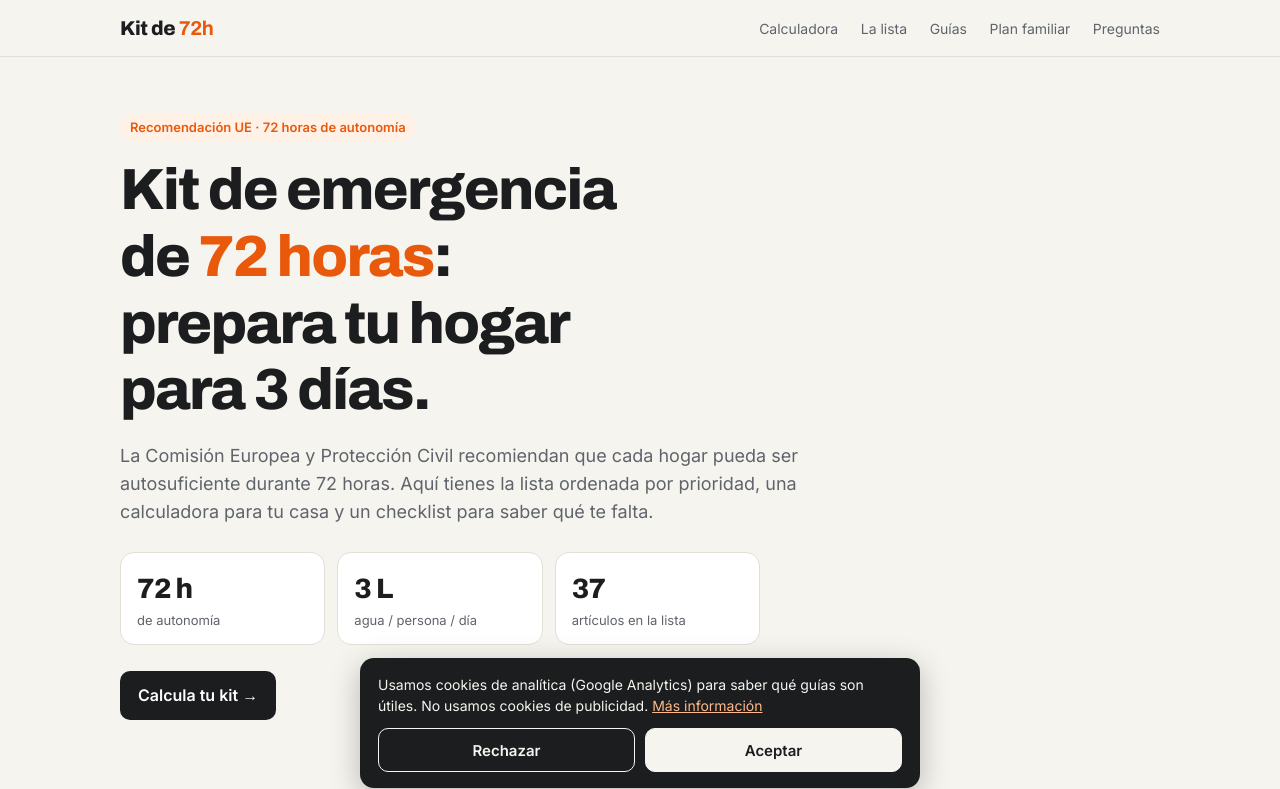
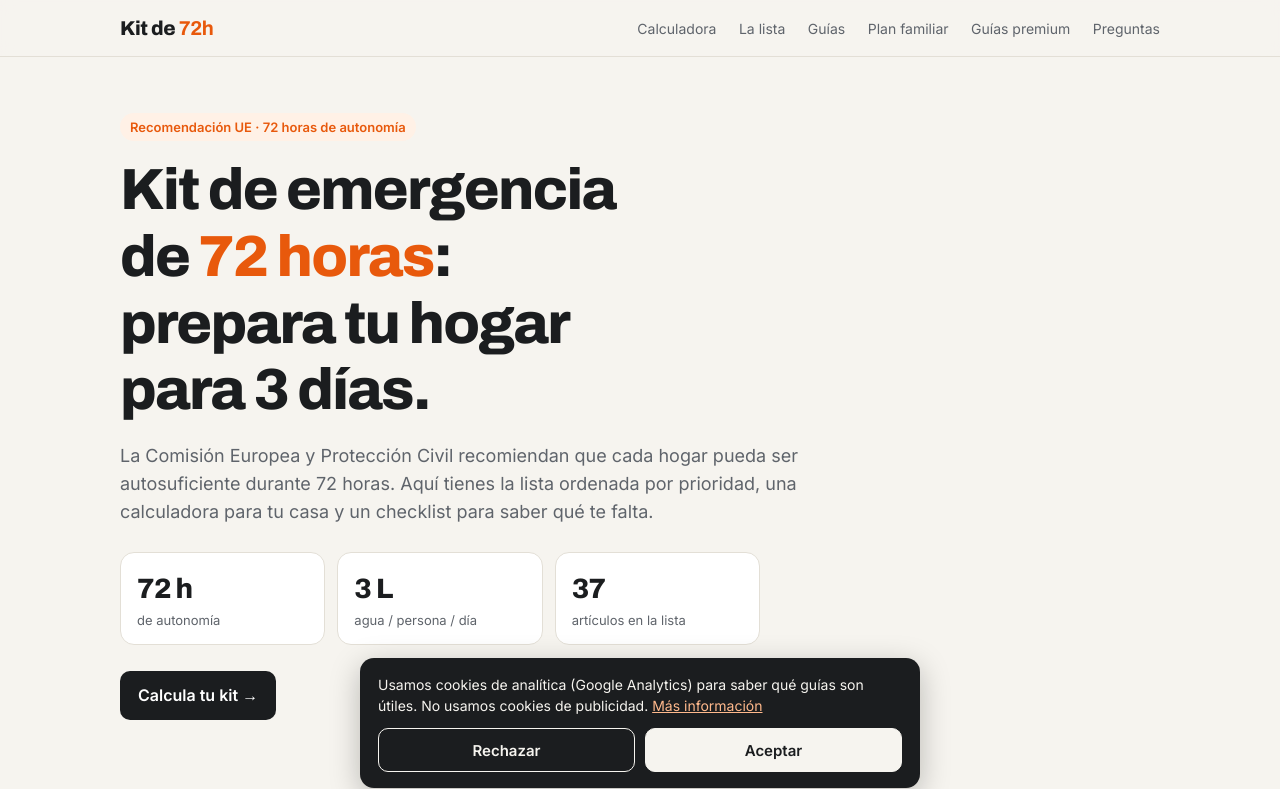
Before and after one commit to davidpardal/kit-de-supervivencia, a plain HTML site: page index.html in a window 1280 px wide. Shown: the top 789 px of the page. Drawn offline with Linux system fonts and the light colour scheme.

Commit message:
Enlaza la biblioteca premium desde la portada

```diff
--- a/index.html
+++ b/index.html
@@ -165,6 +165,7 @@ footer p{margin:6px 0;max-width:80ch}
       <a href="#lista">La lista</a>
       <a href="#guias">Guías</a>
       <a href="/planificador-familiar.html">Plan familiar</a>
+      <a href="/guias-premium.html">Guías premium</a>
       <a href="#faq">Preguntas</a>
     </nav>
   </div>
```
